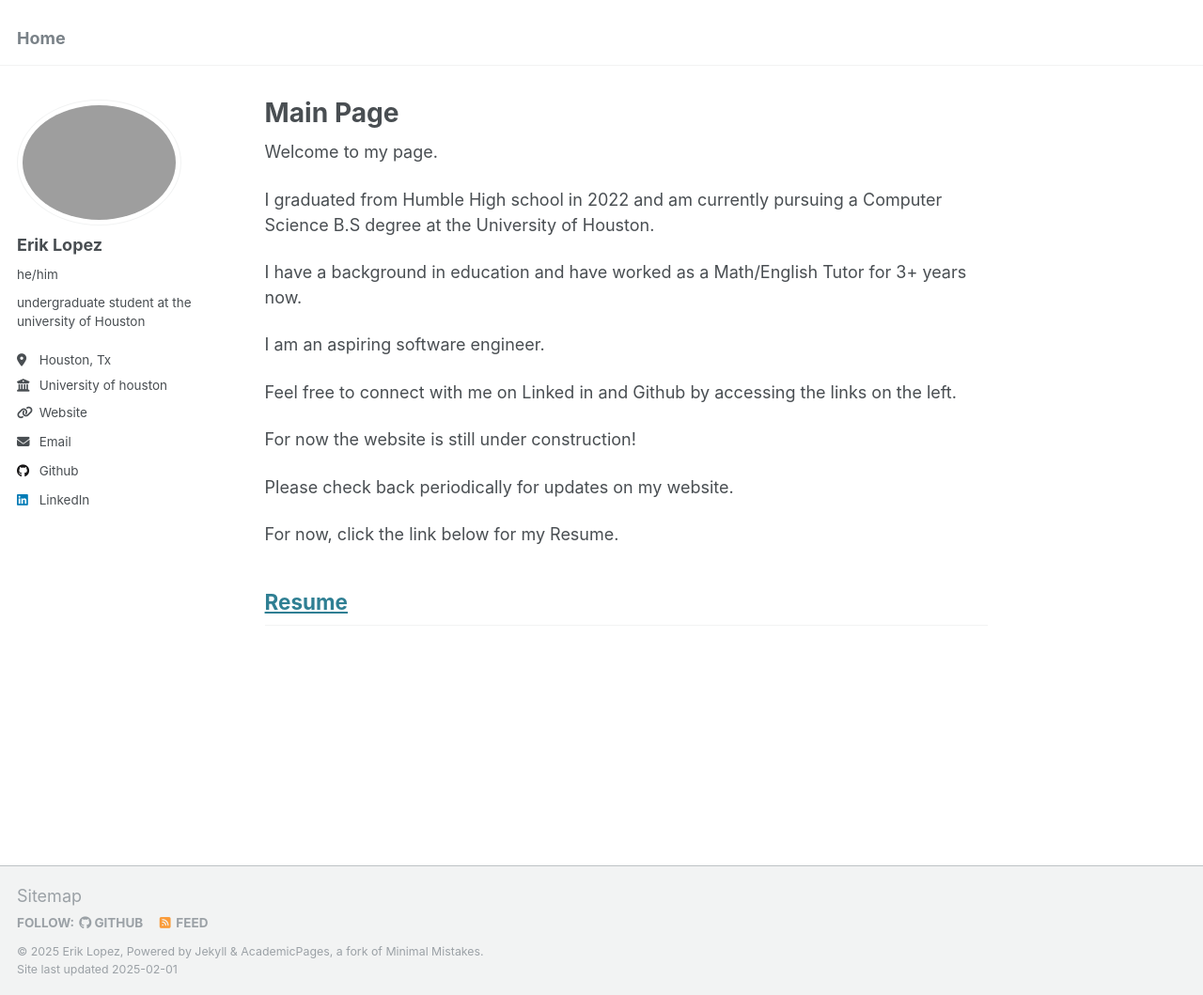
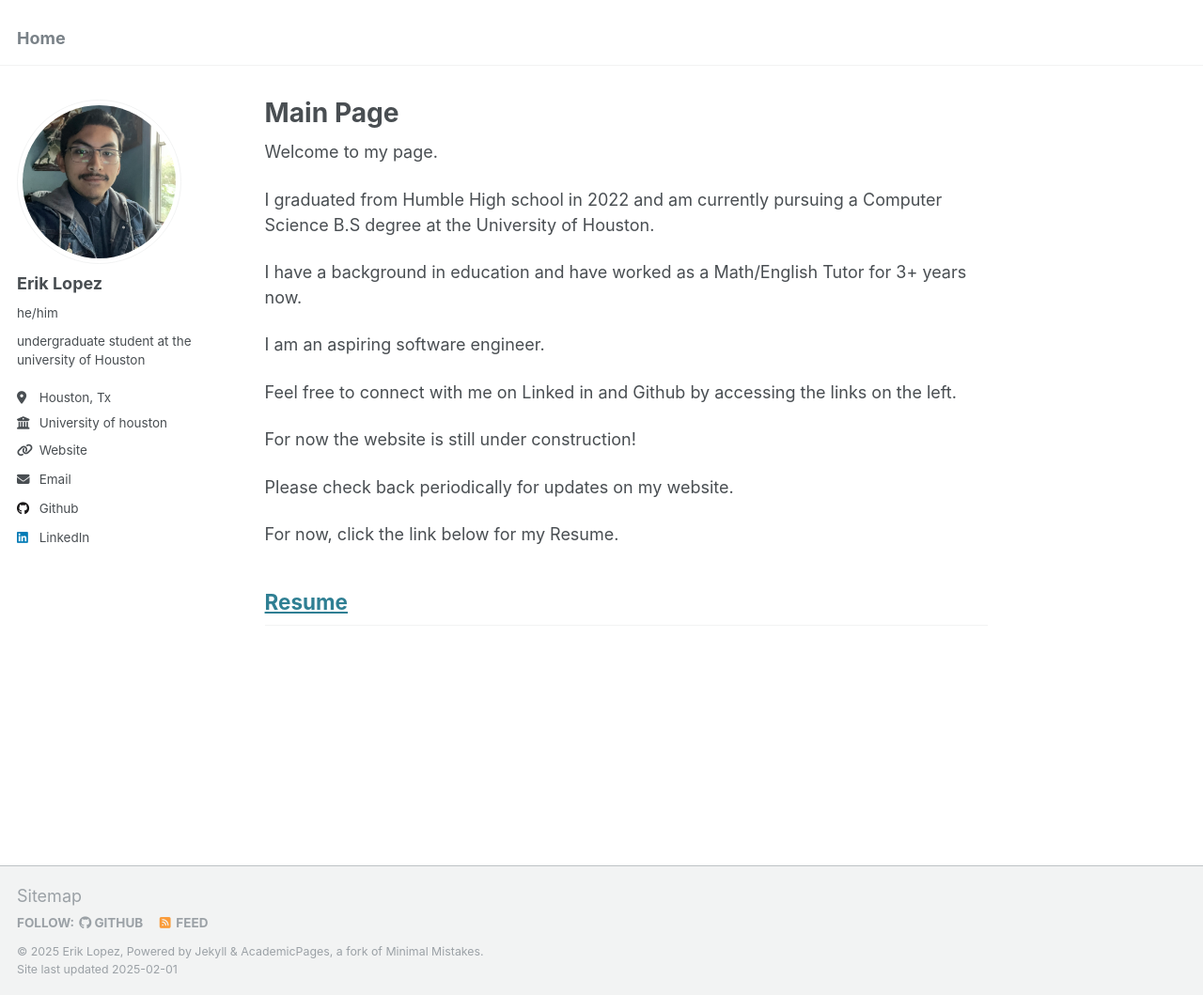
Before and after one commit to Eriklpz04/Eriklpz04.github.io, a Jekyll site: the page built from _pages/about.md, in a window 1280 px wide and 1059 px high. Shown: the whole window at 94% size. Built offline with Jekyll 4.4.1, drawn with Linux system fonts in a browser that asks for light colours.

Commit message:
Update _config.yml

```diff
--- a/_config.yml
+++ b/_config.yml
@@ -21,7 +21,7 @@ repository               : "academicpages/academicpages.github.io"
 #               Additional customization can be done by editing /_includes/author-profile.html
 author:
   # Biographic information
-  avatar           : "IMG_7923.jpeg"
+  avatar           : "IMG_8447.jpeg"
   name             : "Erik Lopez"
   pronouns         : "he/him"
   bio              : "undergraduate student at the university of Houston"
```
